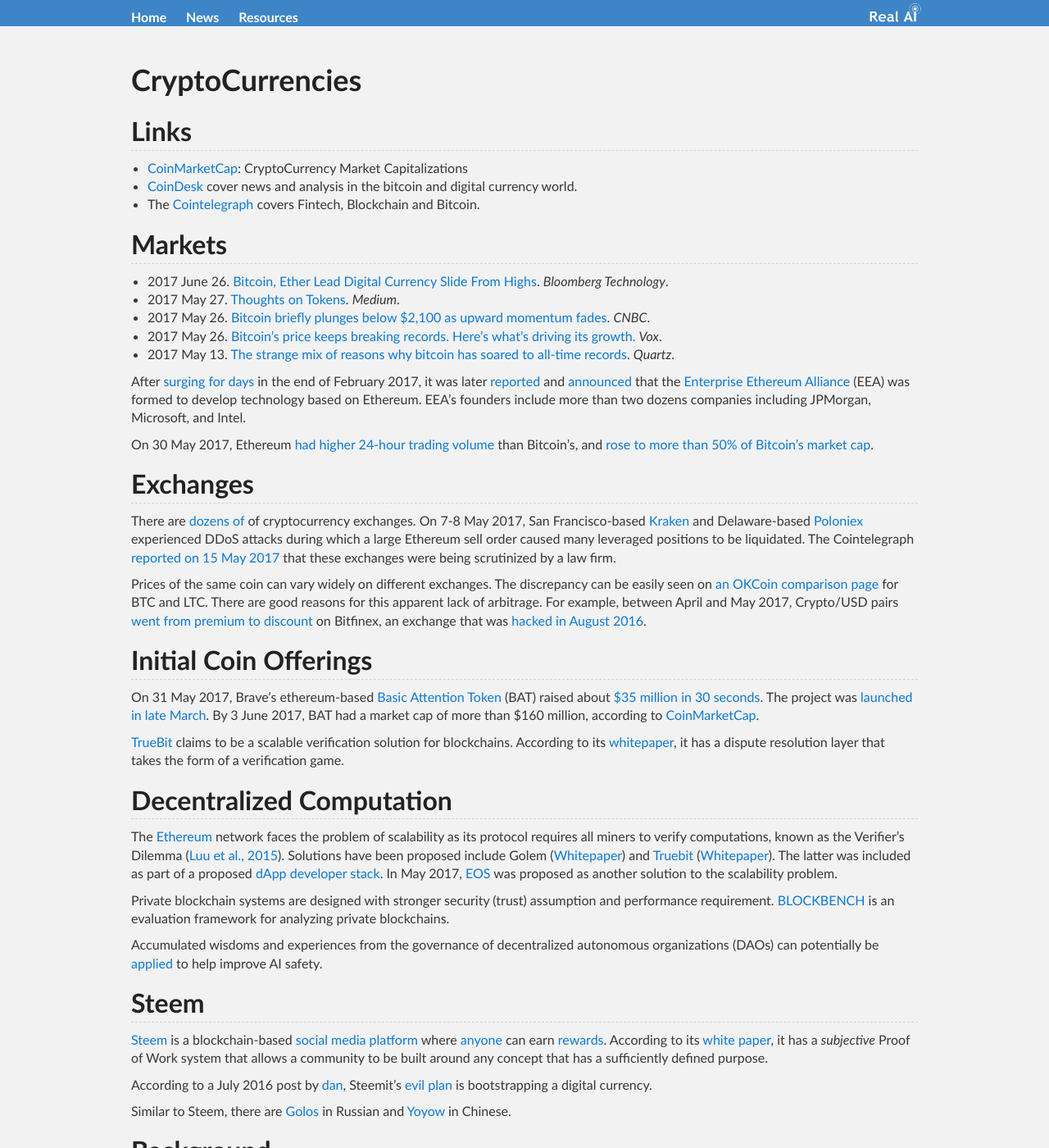
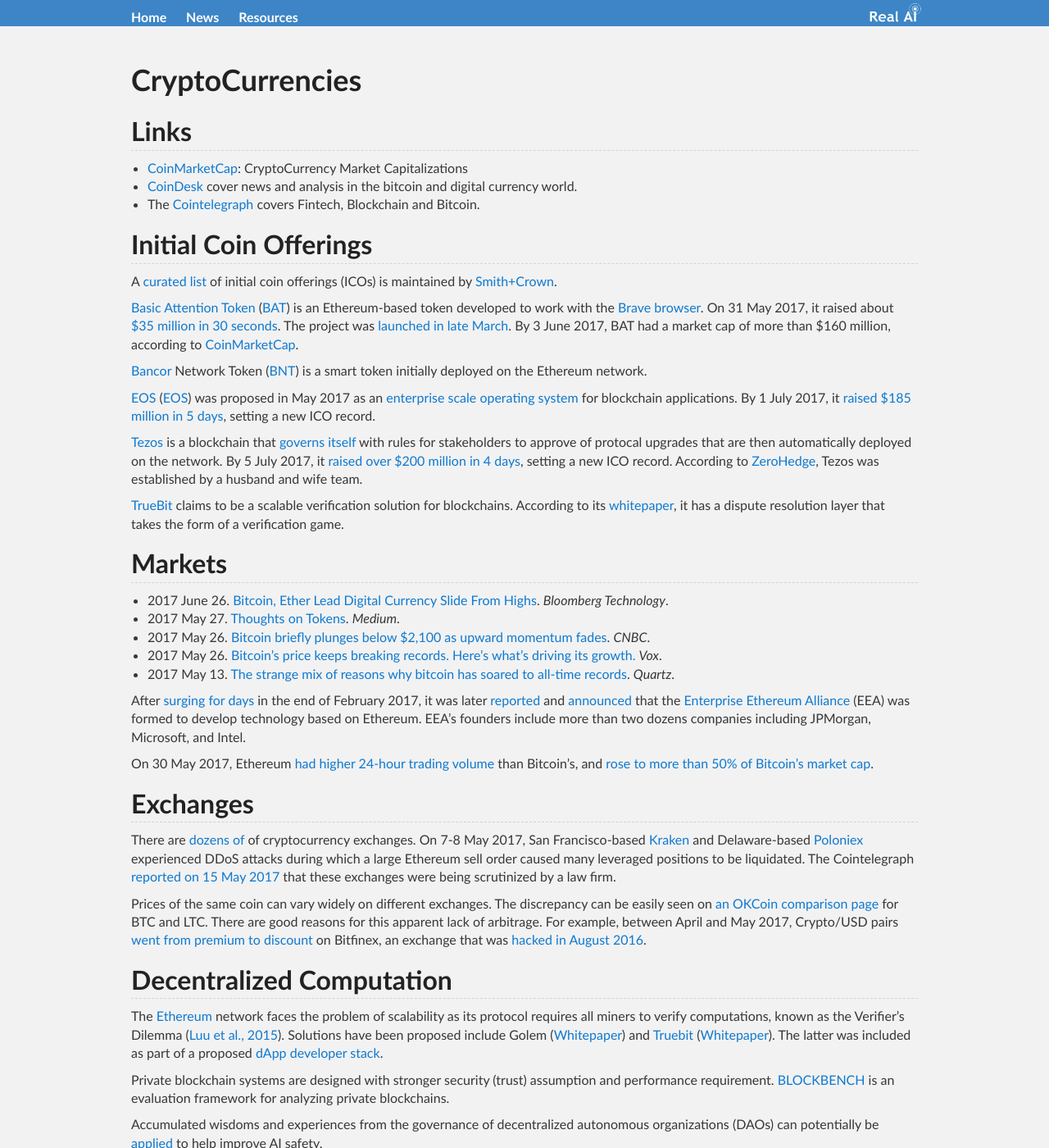
Before and after one commit to Tonywuhk/realai.org, a Jekyll site: the page built from coins.md, in a window 1280 px wide and 1400 px high. Shown: the whole window at 82% size. Built offline with Jekyll 4.4.1, drawn with Linux system fonts in a browser that asks for light colours; our own code applies the rules of GitHub Pages for plain Markdown files; comment, search, counter and statistics services are not loaded; the repository's description, which GitHub fills in, is left out.

Commit message:
Update ICOs

```diff
--- a/coins.md
+++ b/coins.md
@@ -8,6 +8,20 @@
 * [CoinMarketCap](https://coinmarketcap.com/): CryptoCurrency Market Capitalizations
 * [CoinDesk](http://www.coindesk.com/) cover news and analysis in the bitcoin and digital currency world.
 * The [Cointelegraph](https://cointelegraph.com/) covers Fintech, Blockchain and Bitcoin.
+
+## Initial Coin Offerings
+
+A [curated list](https://www.smithandcrown.com/icos/) of initial coin offerings (ICOs) is maintained by [Smith+Crown](https://www.smithandcrown.com/).
+
+[Basic Attention Token](https://basicattentiontoken.org/) ([BAT](https://coinmarketcap.com/assets/basic-attention-token/)) is an Ethereum-based token developed to work with the [Brave browser](https://brave.com/). On 31 May 2017, it raised about [$35 million in 30 seconds](http://www.coindesk.com/35-million-30-seconds-token-sale-internet-browser-brave-sells/). The project was [launched in late March](http://www.coindesk.com/web-browser-brave-to-launch-ico-for-ethereum-ad-token/). By 3 June 2017, BAT had a market cap of more than $160 million, according to [CoinMarketCap](https://coinmarketcap.com/assets/basic-attention-token/).
+
+[Bancor](https://www.bancor.network/) Network Token ([BNT](https://coinmarketcap.com/currencies/bancor/)) is a smart token initially deployed on the Ethereum network.
+
+[EOS](https://eos.io/) ([EOS](https://coinmarketcap.com/assets/eos/)) was proposed in May 2017 as an [enterprise scale operating system](https://www.linkedin.com/pulse/ethereum-killer-here-eos-enterprise-scale-operating-sanjay-mehta) for blockchain applications. By 1 July 2017, it [raised $185 million in 5 days](https://venturebeat.com/2017/07/01/185-million-in-5-days-block-one-sets-new-ico-record-with-its-eos-token/), setting a new ICO record.
+
+[Tezos](https://www.tezos.com/) is a blockchain that [governs itself](https://www.tezos.com/governance) with rules for stakeholders to approve of protocal upgrades that are then automatically deployed on the network. By 5 July 2017, it [raised over $200 million in 4 days](http://mashable.com/2017/07/05/tezos-ico-cryptocurrency-startup/), setting a new ICO record. According to [ZeroHedge](http://www.zerohedge.com/news/2017-07-05/ex-goldman-hft-trader-makes-blockchain-history-raising-200-million-tezos-ico-4-days), Tezos was established by a husband and wife team.
+
+[TrueBit](https://truebit.io/) claims to be a scalable verification solution for blockchains. According to its [whitepaper](https://people.cs.uchicago.edu/~teutsch/papers/truebit.pdf), it has a dispute resolution layer that takes the form of a verification game.
 
 ## Markets
 
@@ -27,15 +41,9 @@
 
 Prices of the same coin can vary widely on different exchanges. The discrepancy can be easily seen on [an OKCoin comparison page](https://www.okcoin.com/marketList.html) for BTC and LTC. There are good reasons for this apparent lack of arbitrage. For example, between April and May 2017, Crypto/USD pairs [went from premium to discount](https://medium.com/@Austerity_Sucks/why-bitfinex-went-from-a-premium-in-its-crypto-usd-pairs-to-now-a-significant-discount-e7be193d7cb0) on Bitfinex, an exchange that was [hacked in August 2016](https://en.wikipedia.org/wiki/Bitfinex_hack).
 
-## Initial Coin Offerings
-
-On 31 May 2017, Brave's ethereum-based [Basic Attention Token](https://basicattentiontoken.org/) (BAT) raised about [$35 million in 30 seconds](http://www.coindesk.com/35-million-30-seconds-token-sale-internet-browser-brave-sells/). The project was [launched in late March](http://www.coindesk.com/web-browser-brave-to-launch-ico-for-ethereum-ad-token/). By 3 June 2017, BAT had a market cap of more than $160 million, according to [CoinMarketCap](https://coinmarketcap.com/assets/basic-attention-token/).
-
-[TrueBit](https://truebit.io/) claims to be a scalable verification solution for blockchains. According to its [whitepaper](https://people.cs.uchicago.edu/~teutsch/papers/truebit.pdf), it has a dispute resolution layer that takes the form of a verification game.
-
 ## Decentralized Computation
 
-The [Ethereum](https://www.ethereum.org/) network faces the problem of scalability as its protocol requires all miners to verify computations, known as the Verifier's Dilemma ([Luu et al., 2015](http://dl.acm.org/citation.cfm?id=2813659)). Solutions have been proposed include Golem ([Whitepaper](https://golem.network/doc/Golemwhitepaper.pdf)) and [Truebit](https://truebit.io/) ([Whitepaper](https://people.cs.uchicago.edu/~teutsch/papers/truebit.pdf)). The latter was included as part of a proposed [dApp developer stack](https://medium.com/@FEhrsam/the-dapp-developer-stack-the-blockchain-industry-barometer-8d55ec1c7d4). In May 2017, [EOS](https://www.linkedin.com/pulse/ethereum-killer-here-eos-enterprise-scale-operating-sanjay-mehta) was proposed as another solution to the scalability problem.
+The [Ethereum](https://www.ethereum.org/) network faces the problem of scalability as its protocol requires all miners to verify computations, known as the Verifier's Dilemma ([Luu et al., 2015](http://dl.acm.org/citation.cfm?id=2813659)). Solutions have been proposed include Golem ([Whitepaper](https://golem.network/doc/Golemwhitepaper.pdf)) and [Truebit](https://truebit.io/) ([Whitepaper](https://people.cs.uchicago.edu/~teutsch/papers/truebit.pdf)). The latter was included as part of a proposed [dApp developer stack](https://medium.com/@FEhrsam/the-dapp-developer-stack-the-blockchain-industry-barometer-8d55ec1c7d4).
 
 Private blockchain systems are designed with stronger security (trust) assumption and performance requirement. [BLOCKBENCH](https://arxiv.org/abs/1703.04057) is an evaluation framework for analyzing private blockchains.
 
```
Also changed, not shown: 1 other file.
